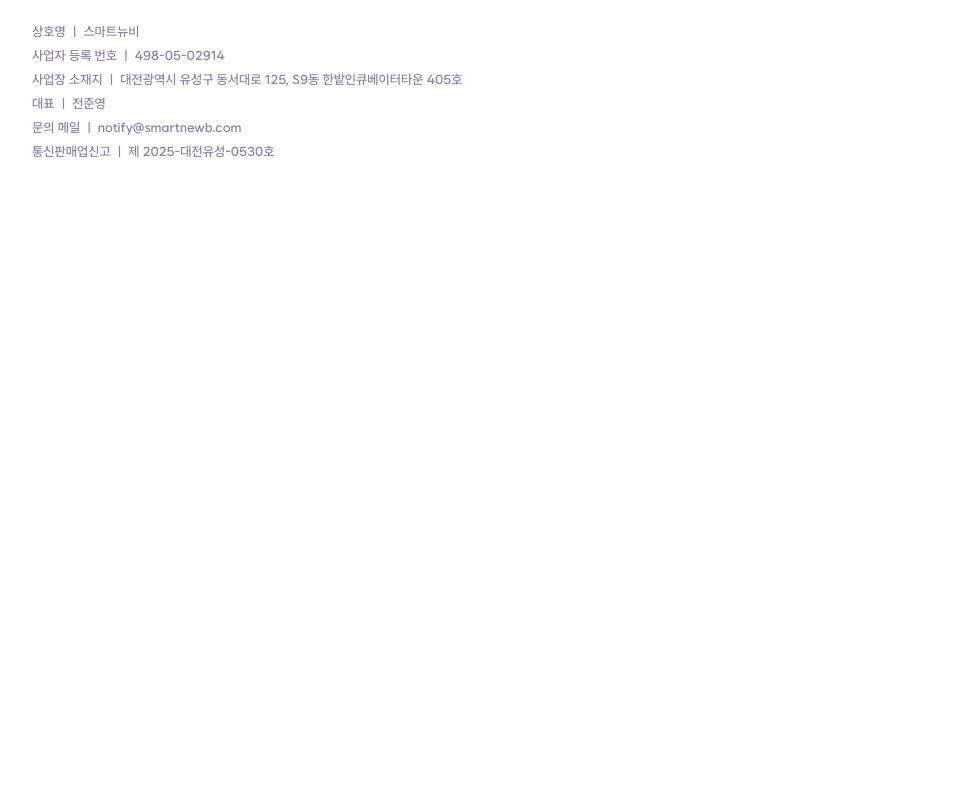
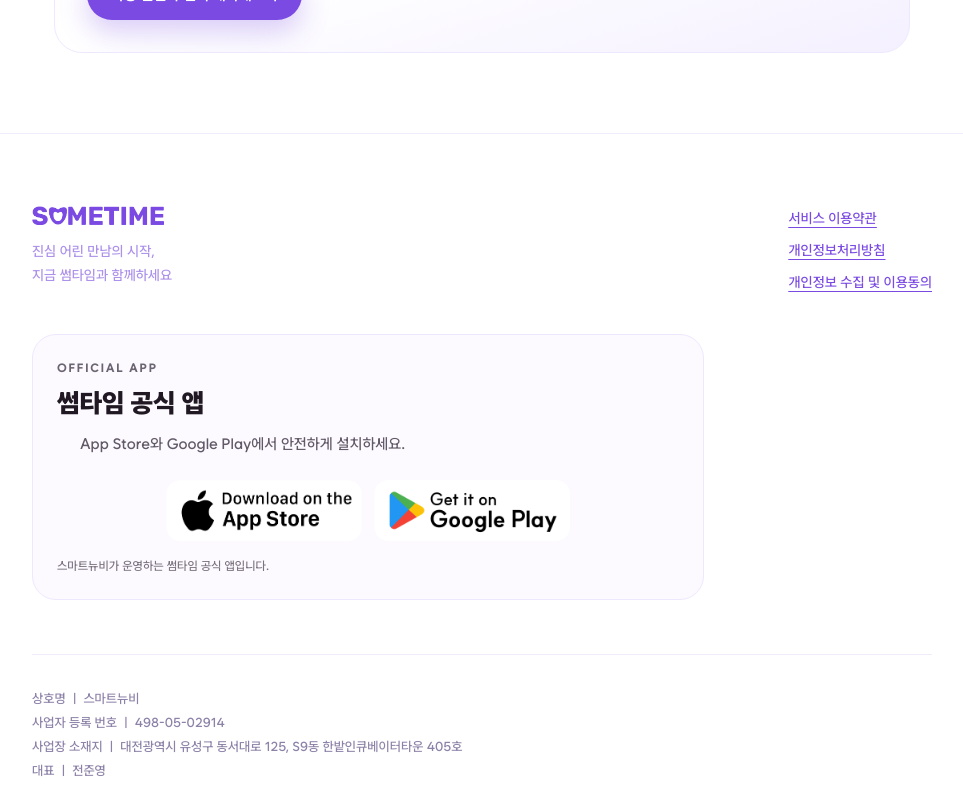
Before and after one commit to SmartNewbieProject/sometime-landing, a Next.js app: page /safety in a window 1280 px wide. Shown: the part 3439-4225 px from the top of the page, without its empty margins (158-1121 px from the left). Before the commit the page ends 3675 px from the top, so only its background shows below. Built offline with nearby package versions, Linux system fonts and the light colour scheme; no server answers.

Commit message:
feat(seo): connect public web to official app stores

```diff
--- a/package.json
+++ b/package.json
@@ -8,6 +8,7 @@
     "start": "next start",
     "lint": "next lint",
     "seo:public-smoke": "node scripts/seo-public-smoke.mjs",
+    "test:store-links": "tsx --test src/app/_lib/store-links.test.ts",
     "import-csv": "tsx scripts/importCsvToSupabase.ts"
   },
   "dependencies": {
--- a/src/app/_components/public-content/ContentShell.tsx
+++ b/src/app/_components/public-content/ContentShell.tsx
@@ -1,6 +1,7 @@
 import Link from "next/link";
 import Image from "next/image";
 import type { ReactNode } from "react";
+import { StoreInstallCta } from "./StoreInstallCta";
 
 const navItems = [
   { href: "/", label: "홈" },
@@ -50,7 +51,7 @@
             ))}
           </nav>
           <Link
-            href="https://some-in-univ.com"
+            href="/download"
             className="hidden rounded-[30px] bg-[#7A4AE2] px-[20px] py-[10px] text-[14px] font-semibold text-white sm:inline-flex"
           >
             앱으로 이동
@@ -96,6 +97,15 @@
             </div>
           </div>
 
+          <div className="mt-10 max-w-2xl">
+            <StoreInstallCta
+              surface="landing_content_footer"
+              heading="썸타임 공식 앱"
+              description="App Store와 Google Play에서 안전하게 설치하세요."
+              compact
+            />
+          </div>
+
           <div className="mt-[54px] border-t border-[#F1ECFA] pt-[32px] text-[13px] font-medium leading-[24px] text-[#8D82A8]">
             <p>상호명 ㅣ 스마트뉴비</p>
             <p>사업자 등록 번호 ㅣ 498-05-02914</p>
--- /dev/null
+++ b/src/app/_components/public-content/StoreInstallCta.tsx
@@ -0,0 +1,85 @@
+"use client";
+
+import Image from "next/image";
+import { useEffect, useState } from "react";
+import { openStoreCtaInNewTab } from "@/app/_lib/store-cta-tracking";
+import { buildStoreUrl, type Store, type StoreCtaSurface } from "@/app/_lib/store-links";
+
+type Props = {
+  surface: StoreCtaSurface;
+  heading?: string;
+  description?: string;
+  compact?: boolean;
+  showMobileSticky?: boolean;
+};
+
+const storeCopy = {
+  ios: { label: "App Store에서 썸타임 다운로드", image: "/images/big-app-store.png" },
+  android: { label: "Google Play에서 썸타임 다운로드", image: "/images/big-google-play.png" },
+} as const;
+
+function StoreBadge({ store, surface }: { store: Store; surface: StoreCtaSurface }) {
+  const copy = storeCopy[store];
+  return (
+    <a
+      href={buildStoreUrl({ store, surface })}
+      target="_blank"
+      rel="noopener noreferrer"
+      aria-label={copy.label}
+      onClick={(event) => openStoreCtaInNewTab(event, { store, surface })}
+      className="inline-flex min-h-11 items-center rounded-xl transition hover:-translate-y-0.5 focus-visible:outline focus-visible:outline-2 focus-visible:outline-offset-4 focus-visible:outline-[#7A4AE2]"
+    >
+      <Image src={copy.image} width={196} height={60} alt={copy.label} className="h-auto w-[168px] sm:w-[196px]" />
+    </a>
+  );
+}
+
+export function StoreInstallCta({
+  surface,
+  heading = "공식 스토어에서 썸타임을 시작하세요",
+  description = "학교 인증 대학생 소개팅 앱 썸타임을 iPhone과 Android에서 무료로 설치할 수 있어요.",
+  compact = false,
+  showMobileSticky = false,
+}: Props) {
+  return (
+    <>
+      <section
+        aria-labelledby={`store-cta-${surface}`}
+        className={compact ? "rounded-[24px] border border-[#EEE8FF] bg-[#FCFAFF] p-5 sm:p-6" : "rounded-[28px] border border-[#E9E1F8] bg-[#FCFAFF] px-5 py-8 text-center sm:px-8 sm:py-10"}
+      >
+        <p className="text-[12px] font-bold tracking-[0.14em] text-[#6B6472]">OFFICIAL APP</p>
+        <h2 id={`store-cta-${surface}`} className="mt-2 text-[22px] font-black leading-[1.35] text-[#201823] sm:text-[26px]">{heading}</h2>
+        <p className="mx-auto mt-3 max-w-xl text-[15px] font-medium leading-6 text-[#625A68]">{description}</p>
+        <div className="mt-6 flex flex-col items-center justify-center gap-3 min-[390px]:flex-row">
+          <StoreBadge store="ios" surface={surface} />
+          <StoreBadge store="android" surface={surface} />
+        </div>
+        <p className="mt-4 text-[12px] font-medium text-[#7B7380]">스마트뉴비가 운영하는 썸타임 공식 앱입니다.</p>
+      </section>
+      {showMobileSticky ? <MobileStoreInstallBar /> : null}
+    </>
+  );
+}
+
+function MobileStoreInstallBar() {
+  const [store, setStore] = useState<Store>("android");
+  const [visible, setVisible] = useState(true);
+  const surface: StoreCtaSurface = "landing_content_sticky";
+
+  useEffect(() => {
+    if (/iPhone|iPad|iPod/i.test(window.navigator.userAgent)) setStore("ios");
+  }, []);
+
+  if (!visible) return null;
+  return (
+    <aside className="fixed inset-x-3 bottom-[max(12px,env(safe-area-inset-bottom))] z-40 flex items-center gap-3 rounded-[18px] border border-[#E7DDF7] bg-white/95 p-3 shadow-[0_10px_35px_rgba(49,31,72,0.2)] backdrop-blur sm:hidden" aria-label="썸타임 앱 설치">
+      <Image src="/images/logo.png" width={42} height={42} alt="" className="h-10 w-10 rounded-[11px]" />
+      <div className="min-w-0 flex-1">
+        <p className="truncate text-[14px] font-black text-[#201823]">썸타임 공식 앱</p>
+        <p className="truncate text-[12px] font-medium text-[#6B6472]">대학생 인증 소개팅 시작하기</p>
+      </div>
+      <a href={buildStoreUrl({ store, surface })} target="_blank" rel="noopener noreferrer" onClick={(event) => openStoreCtaInNewTab(event, { store, surface })} className="inline-flex min-h-11 items-center rounded-[12px] bg-[#7A4AE2] px-4 text-[13px] font-bold text-white">설치하기</a>
+      <button type="button" onClick={() => setVisible(false)} aria-label="설치 안내 닫기" className="min-h-11 min-w-7 text-[20px] text-[#777]">×</button>
+    </aside>
+  );
+}
--- a/src/app/_lib/store-links.ts
+++ b/src/app/_lib/store-links.ts
@@ -7,14 +7,23 @@
   | "landing_home_floating"
   | "landing_home_footer"
   | "landing_content_hub"
+  | "landing_download_hub"
+  | "landing_public_guide"
+  | "landing_university"
+  | "landing_content_sticky"
+  | "landing_content_footer"
   | "landing_event"
   | "landing_gift_message";
 
-const REDIRECT_BASE_URL =
-  process.env.NEXT_PUBLIC_STORE_CTA_REDIRECT_BASE_URL ?? "https://api.some-in-univ.com/api/go";
-const SHORT_CODES: Record<Store, string> = {
-  ios: process.env.NEXT_PUBLIC_STORE_CTA_IOS_SHORT_CODE ?? "store-ios",
-  android: process.env.NEXT_PUBLIC_STORE_CTA_ANDROID_SHORT_CODE ?? "store-android",
+export const APP_STORE_URL =
+  process.env.NEXT_PUBLIC_APP_STORE_URL ?? "https://apps.apple.com/kr/app/id6746120889";
+export const GOOGLE_PLAY_URL =
+  process.env.NEXT_PUBLIC_GOOGLE_PLAY_URL ??
+  "https://play.google.com/store/apps/details?id=com.smartnewb.sometimes";
+
+const STORE_URLS: Record<Store, string> = {
+  ios: APP_STORE_URL,
+  android: GOOGLE_PLAY_URL,
 };
 const UTM_LINK_IDS: Record<Store, string | undefined> = {
   ios: process.env.NEXT_PUBLIC_STORE_CTA_IOS_UTM_LINK_ID,
@@ -28,8 +37,7 @@
 });
 
 export function buildStoreUrl({ store, surface }: { store: Store; surface: StoreCtaSurface }): string {
-  const baseUrl = REDIRECT_BASE_URL.replace(/\/+$/, "");
-  const url = new URL(`${baseUrl}/${encodeURIComponent(SHORT_CODES[store])}`);
+  const url = new URL(STORE_URLS[store]);
   const attribution = buildStoreAttribution(surface);
 
   url.searchParams.set("store", store);
@@ -38,6 +46,16 @@
 
   const utmLinkId = UTM_LINK_IDS[store];
   if (utmLinkId) url.searchParams.set("utm_link_id", utmLinkId);
+
+  if (store === "ios") {
+    url.searchParams.set("ct", attribution.utm_source);
+    url.searchParams.set("mt", "8");
+  } else {
+    url.searchParams.set(
+      "referrer",
+      new URLSearchParams({ ...attribution, surface }).toString(),
+    );
+  }
 
   return url.toString();
 }
--- a/src/app/download/page.tsx
+++ b/src/app/download/page.tsx
@@ -50,6 +50,8 @@
         sections={PAGE.sections}
         links={PAGE.links}
         breadcrumbLabel={PAGE.breadcrumbLabel}
+        storeCtaSurface="landing_download_hub"
+        storeCtaHeading="썸타임 공식 앱 다운로드"
       />
     </ContentShell>
   );
--- a/src/app/layout.tsx
+++ b/src/app/layout.tsx
@@ -45,6 +45,10 @@
   description: SITE_DESCRIPTION,
   keywords: DEFAULT_KEYWORDS,
   applicationName: SITE_NAME,
+  itunes: {
+    appId: "6746120889",
+    appArgument: `${SITE_URL}/download`,
+  },
   category: "dating",
   alternates: {
     canonical: SITE_URL,
--- a/src/app/safety/page.tsx
+++ b/src/app/safety/page.tsx
@@ -4,6 +4,7 @@
 import { ContentBreadcrumb } from "../_components/public-content/ContentBreadcrumb";
 import { JsonLd } from "../_components/public-content/JsonLd";
 import { TrialChatCta } from "../_components/public-content/TrialChatCta";
+import { StoreInstallCta } from "../_components/public-content/StoreInstallCta";
 import {
   SAFETY_ANSWER,
   SAFETY_LEGAL_LINKS,
@@ -151,6 +152,14 @@
         </section>
 
         <div className="mt-16">
+          <StoreInstallCta
+            surface="landing_public_guide"
+            heading="안전 장치를 확인했다면 공식 앱에서 시작하세요"
+            showMobileSticky
+          />
+        </div>
+
+        <div className="mt-16">
           <TrialChatCta
             contentType="safety"
             placement="safety_bottom"
--- a/src/app/university/[code]/page.tsx
+++ b/src/app/university/[code]/page.tsx
@@ -3,6 +3,7 @@
 import { ContentBreadcrumb } from "../../_components/public-content/ContentBreadcrumb";
 import { ContentHero, ContentShell } from "../../_components/public-content/ContentShell";
 import { JsonLd } from "../../_components/public-content/JsonLd";
+import { StoreInstallCta } from "../../_components/public-content/StoreInstallCta";
 import { getUniversityPage } from "../../_lib/public-content";
 import { breadcrumbJsonLd, buildPageMetadata } from "../../_lib/seo";
 
@@ -79,6 +80,14 @@
             이어가 보세요.
           </p>
         </div>
+        <div className="mt-12">
+          <StoreInstallCta
+            surface="landing_university"
+            heading={`${university.name} 학생이라면 썸타임에서 시작하세요`}
+            description="공식 앱을 설치하고 학교 인증을 완료하면 같은 생활권의 대학생 인연을 만날 수 있어요."
+            showMobileSticky
+          />
+        </div>
       </div>
     </ContentShell>
   );
--- a/src/app/verification/page.tsx
+++ b/src/app/verification/page.tsx
@@ -50,6 +50,8 @@
         sections={PAGE.sections}
         links={PAGE.links}
         breadcrumbLabel={PAGE.breadcrumbLabel}
+        storeCtaSurface="landing_public_guide"
+        showMobileSticky
       />
     </ContentShell>
   );
```
Also changed, not shown: scripts/seo-public-smoke.mjs (+15 -0 lines), src/app/_components/public-content/InfoPageBody.tsx (+18 -0 lines), src/app/_lib/seo.ts (+7 -4 lines), 1 other file (tests, documents, lock files or other folders).
